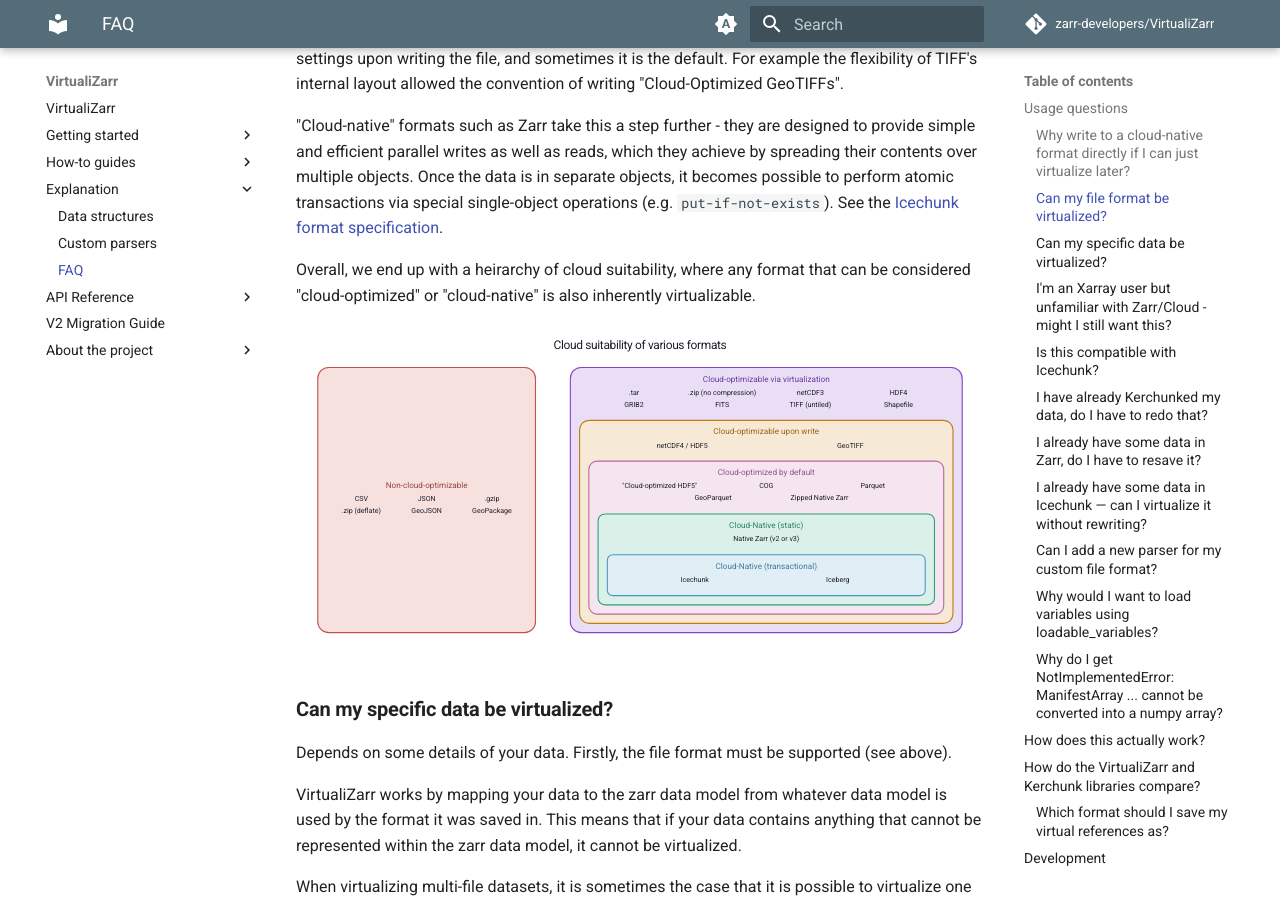
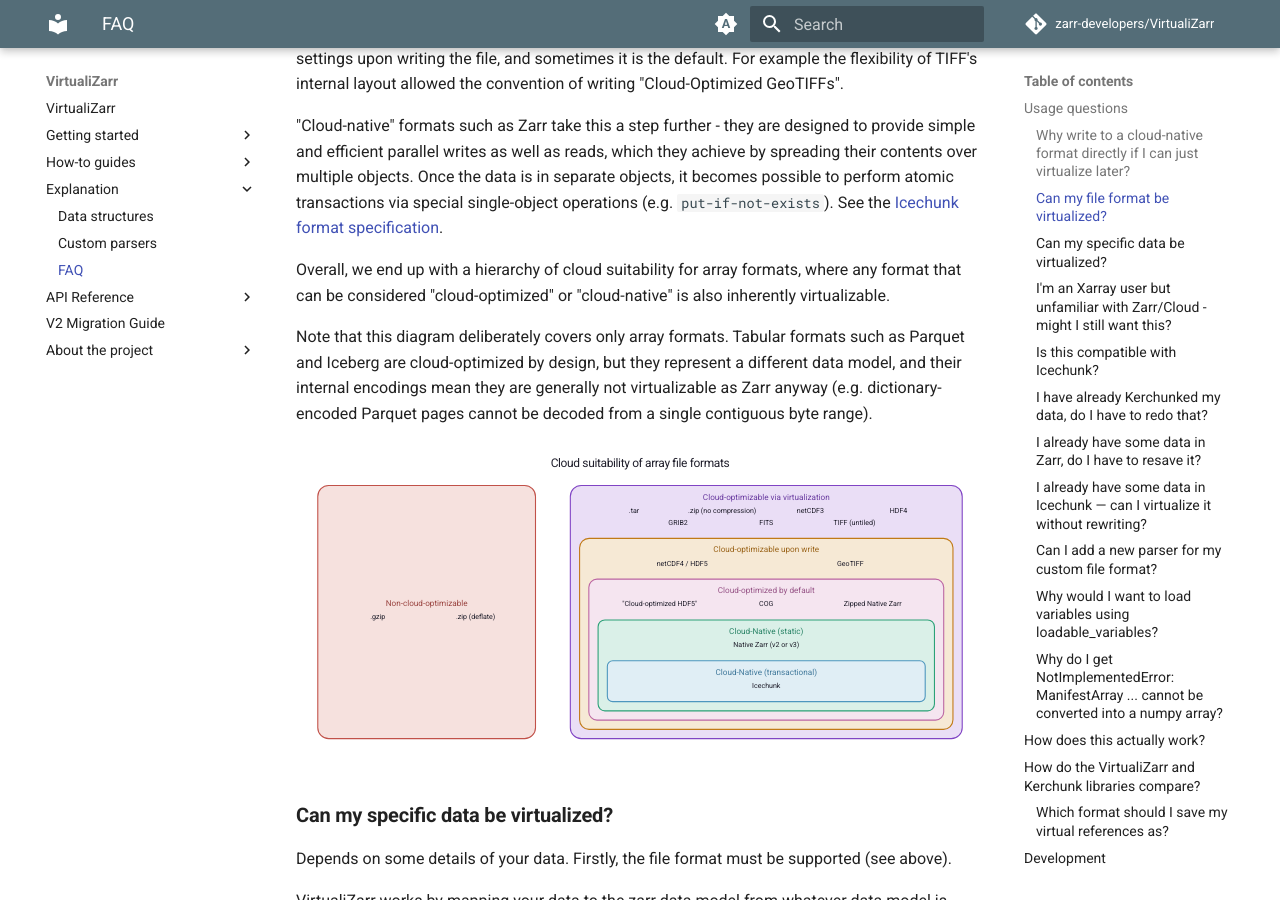
Before and after one commit to zarr-developers/VirtualiZarr, an MkDocs documentation site: the page built from docs/explanation/faq.md, in a window 1280 px wide and 900 px high, scrolled down 1459 px. Built offline with MkDocs 1.6.1 and Material for MkDocs 9.7.7, drawn with Linux system fonts in a browser that asks for light colours; comment, search, counter and statistics services are not loaded; the version menu is left out.

Commit message:
Restrict cloud-suitability diagram to array formats
Remove the tabular and vector rows (CSV, JSON, Parquet, GeoParquet,
Iceberg, GeoPackage, Shapefile, GeoJSON): tabular formats like Parquet
are cloud-optimized by design yet not virtualizable as Zarr, which
breaks the strict containment chain the diagram asserts (and that the
renderer verifies). Retitle the diagram accordingly and note the scope
in the FAQ text.

````diff
--- a/docs/_diagrams/format_tiers.py
+++ b/docs/_diagrams/format_tiers.py
@@ -83,7 +83,7 @@ APART_W = 400.0
 GROUP_GAP = 64  # clear space between the two disjoint groups
 MARGIN = 40
 
-TITLE = "Cloud suitability of various formats"
+TITLE = "Cloud suitability of array file formats"
 TITLE_FS = 22
 TITLE_TRACK = -0.03  # -3% tracking on the title
 HEAD = 40  # space the title occupies above the panels
--- a/docs/explanation/faq.md
+++ b/docs/explanation/faq.md
@@ -40,7 +40,10 @@ For example the flexibility of TIFF's internal layout allowed the convention of
 Once the data is in separate objects, it becomes possible to perform atomic transactions via special single-object operations (e.g. `put-if-not-exists`).
 See the [Icechunk format specification](https://icechunk.io/en/latest/reference/spec-v2-1/#storage-operations).
 
-Overall, we end up with a heirarchy of cloud suitability, where any format that can be considered "cloud-optimized" or "cloud-native" is also inherently virtualizable.
+Overall, we end up with a hierarchy of cloud suitability for array formats, where any format that can be considered "cloud-optimized" or "cloud-native" is also inherently virtualizable.
+
+Note that this diagram deliberately covers only array formats.
+Tabular formats such as Parquet and Iceberg are cloud-optimized by design, but they represent a different data model, and their internal encodings mean they are generally not virtualizable as Zarr anyway (e.g. dictionary-encoded Parquet pages cannot be decoded from a single contiguous byte range).
 
 ```python exec="true" html="true"
 import pathlib
````
Also changed, not shown: docs/_diagrams/format_tiers.md (+0 -8 lines).
